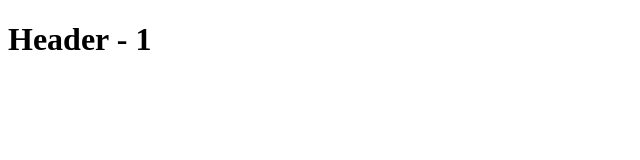
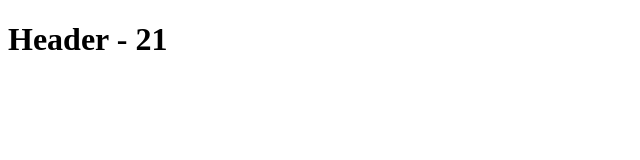
Before and after one commit to lucabenzo/practice, a plain HTML site: page index.html in a window 1280 px wide. Shown: the full height of the page, 0-640 px from the left. Drawn offline with Linux system fonts and the light colour scheme.

Commit message:
third commit

```diff
--- a/index.html
+++ b/index.html
@@ -8,7 +8,7 @@
 </head>
 
 <body>
-    <h1>Header - 1</h1>
+    <h1>Header - 21</h1>
 
     <script src="./src/script.js"></script>
 </body>
```
